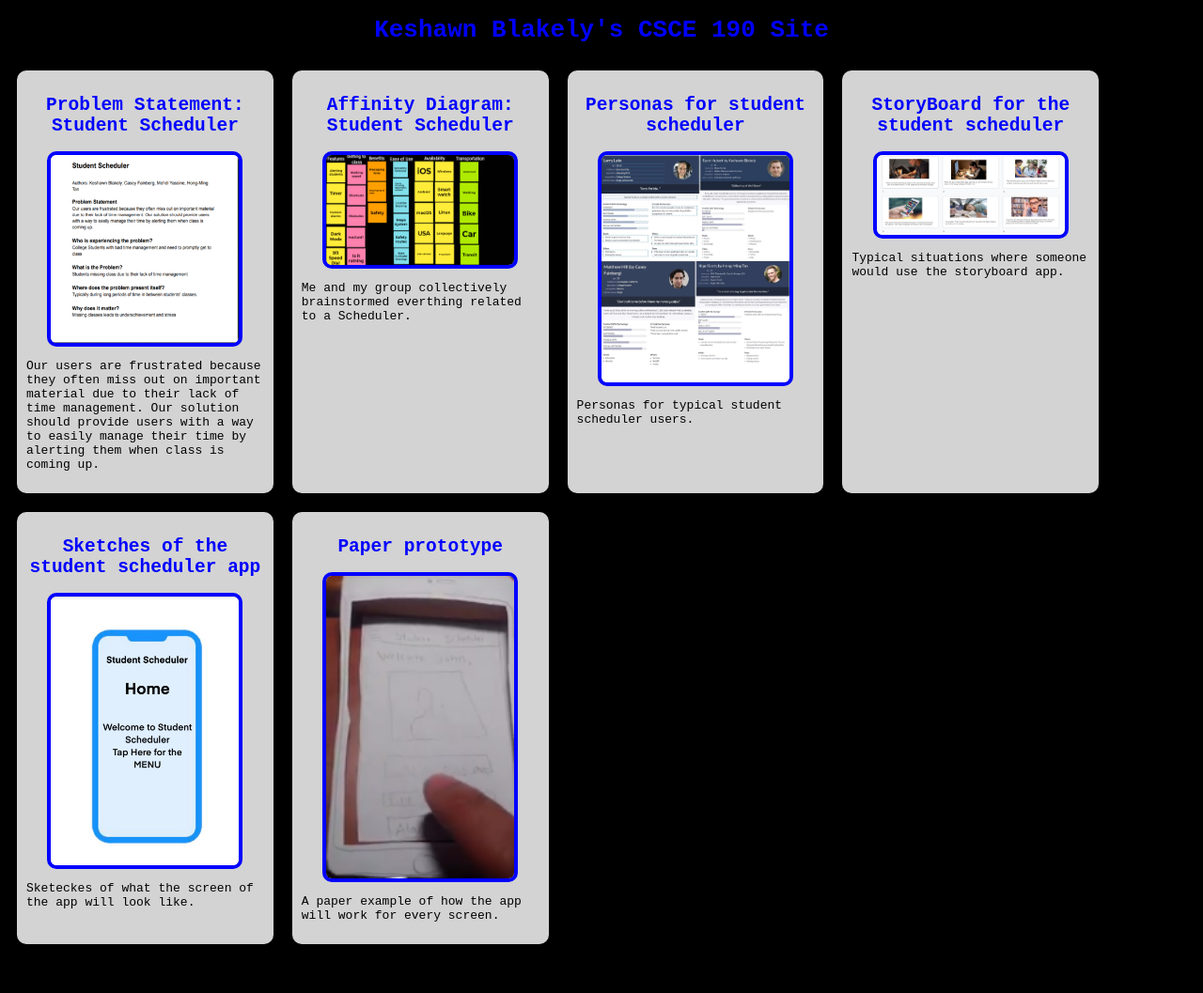
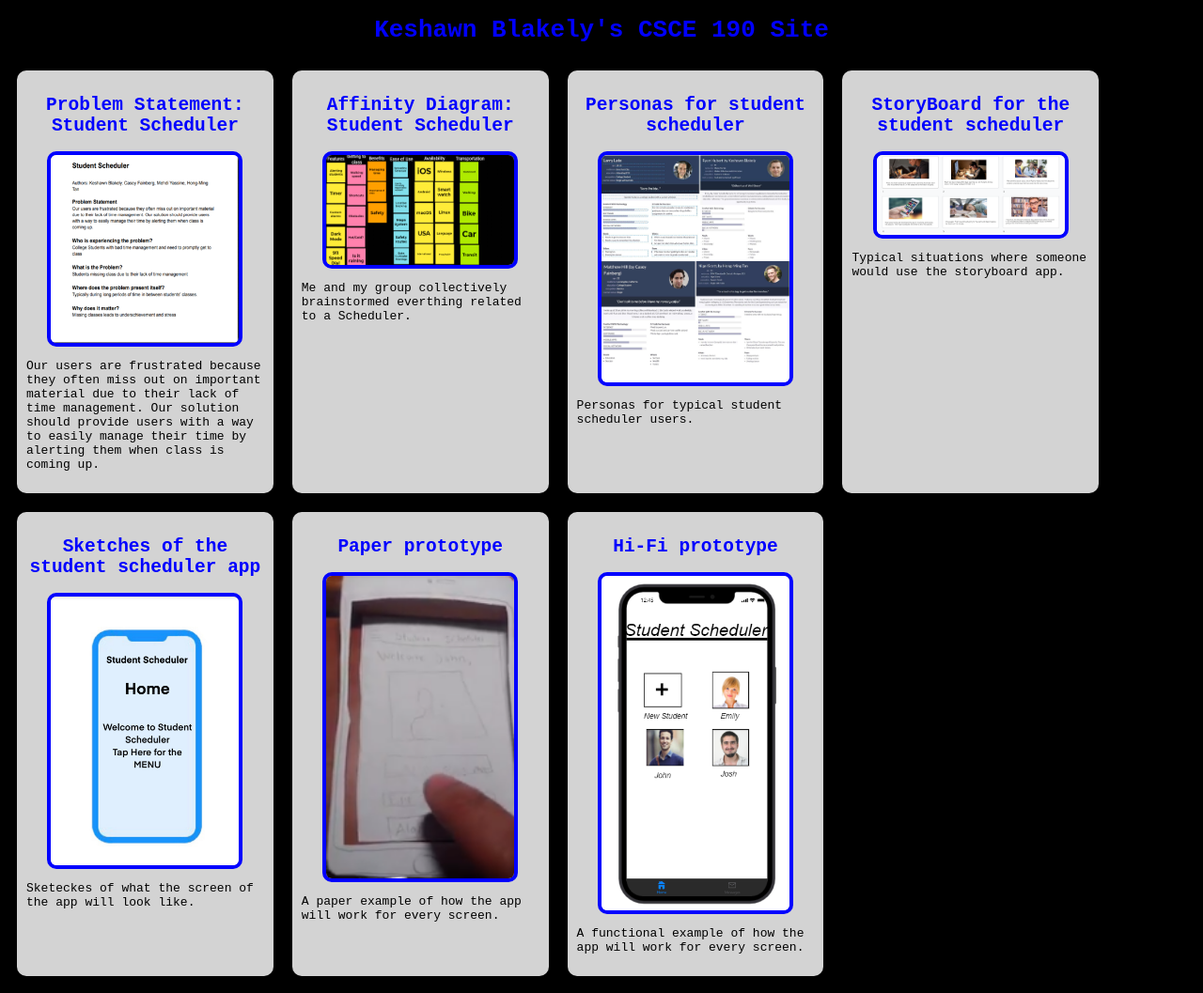
Before and after one commit to Keshawn7B/Keshawn7B.github.io, a plain HTML site: page index.html in a window 1280 px wide. Shown: the whole page at 94% size. Before the commit the page ends 1023 px from the top, so only its background shows below. Drawn offline with Linux system fonts and the light colour scheme.

Commit message:
Add files via upload

```diff
--- a/index.html
+++ b/index.html
@@ -60,6 +60,14 @@
                     A paper example of how the app will work for every screen.
                     </p>
             </section>
+            <!--HIFI Prototype Assignment-->
+            <section class="assignment">
+                <a href="Files/Student Scheduler Prototype-html (1)/preview.html"><h2>Hi-Fi prototype</h2></a>
+                <a href="Files/Student Scheduler Prototype-html (1)/preview.html"><img src="Images/HiFi Prototype img.png"></a>
+                    <p>
+                    A functional example of how the app will work for every screen.
+                    </p>
+            </section>
        </div>
     </body>
 </html>
```
